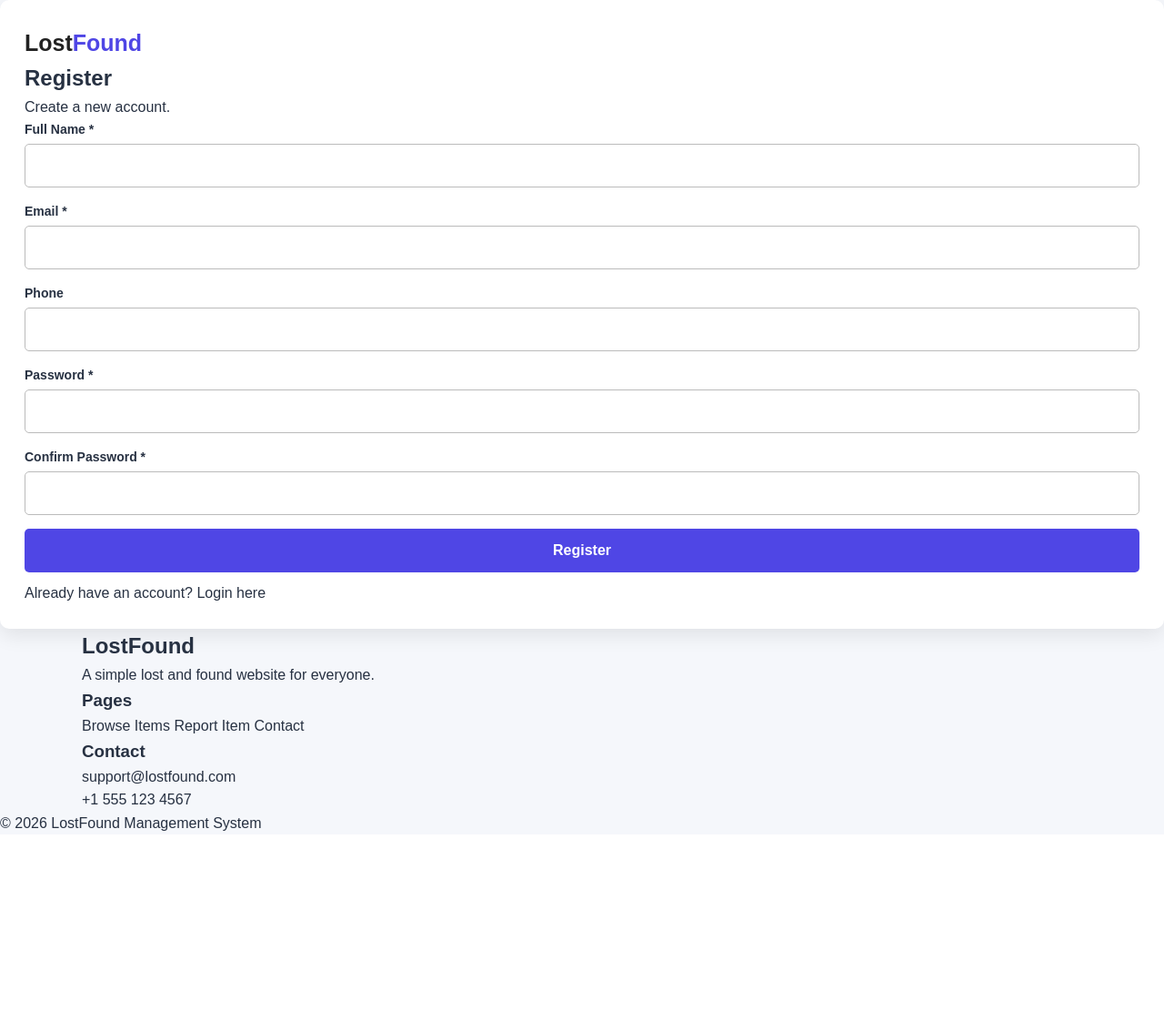
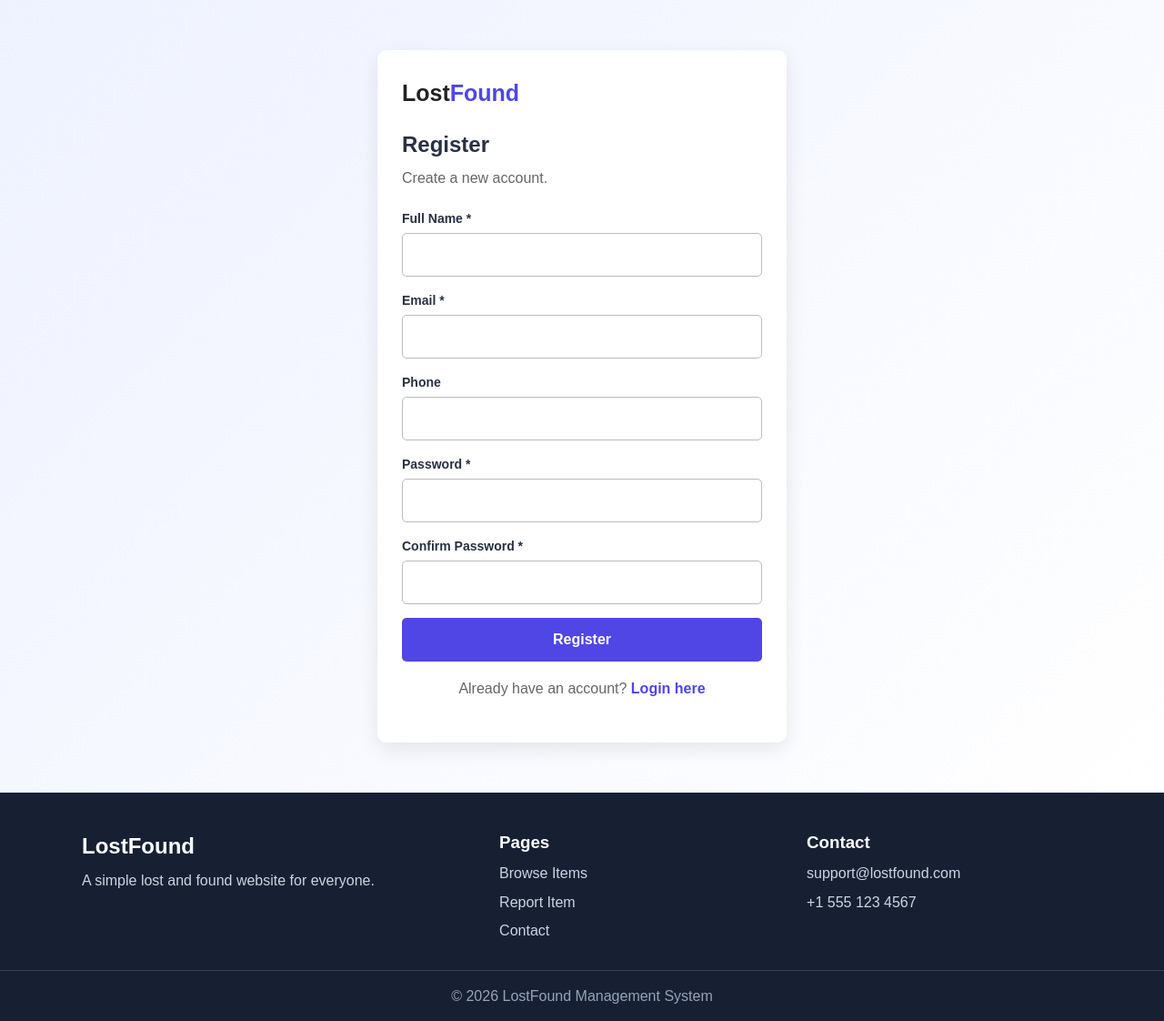
Before and after one commit to yangjihyolmo/FindIt, a PHP site: page /register.html in a window 1280 px wide. Shown: the part 71-1193 px from the top of the page at 91% size. Before the commit the page ends 984 px from the top, so only its background shows below. Run offline with PHP 8.4, Linux system fonts and the light colour scheme.

Commit message:
style: add styling for login popup and footer section

```diff
--- a/css/style.css
+++ b/css/style.css
@@ -452,3 +452,119 @@ header {
 .contactBox p {
   color: #666;
 }
+
+/* Login */
+.loginPage {
+  min-height: calc(100vh - 70px);
+  padding: 55px 20px;
+  display: flex;
+  align-items: center;
+  justify-content: center;
+  background: linear-gradient(135deg, #eef2ff, white);
+}
+
+.loginBox {
+  width: 100%;
+  max-width: 450px;
+}
+
+.loginBox .logo {
+  display: inline-block;
+  margin-bottom: 18px;
+}
+
+.loginBox h1 {
+  margin-bottom: 5px;
+}
+
+.loginBox > p {
+  color: #666;
+  margin-bottom: 20px;
+}
+
+.bottomText {
+  text-align: center;
+  margin-top: 17px;
+}
+
+.bottomText a {
+  color: #4f46e5;
+  font-weight: bold;
+}
+
+/* Popup */
+.popup {
+  display: none;
+  position: fixed;
+  inset: 0;
+  background: rgba(0,0,0,0.65);
+  z-index: 500;
+  align-items: center;
+  justify-content: center;
+  padding: 20px;
+}
+
+.popup.show {
+  display: flex;
+}
+
+.popupContent {
+  width: 100%;
+  max-width: 500px;
+  background: white;
+  padding: 27px;
+  border-radius: 10px;
+  position: relative;
+}
+
+.closeBtn {
+  position: absolute;
+  right: 13px;
+  top: 8px;
+  border: none;
+  background: none;
+  font-size: 28px;
+}
+
+.popupIcon {
+  font-size: 58px;
+  text-align: center;
+  margin-bottom: 10px;
+}
+
+.popupContent p {
+  color: #666;
+  margin-bottom: 7px;
+}
+
+/* Footer */
+footer {
+  background: #172033;
+  color: white;
+  padding-top: 40px;
+}
+
+.footer {
+  display: grid;
+  grid-template-columns: 1.4fr 1fr 1fr;
+  gap: 35px;
+  padding-bottom: 30px;
+}
+
+.footer div {
+  display: flex;
+  flex-direction: column;
+  gap: 6px;
+}
+
+.footer p,
+.footer a {
+  color: #cbd5e1;
+}
+
+.copy {
+  border-top: 1px solid #334155;
+  text-align: center;
+  padding: 15px;
+  color: #94a3b8;
+}
```
